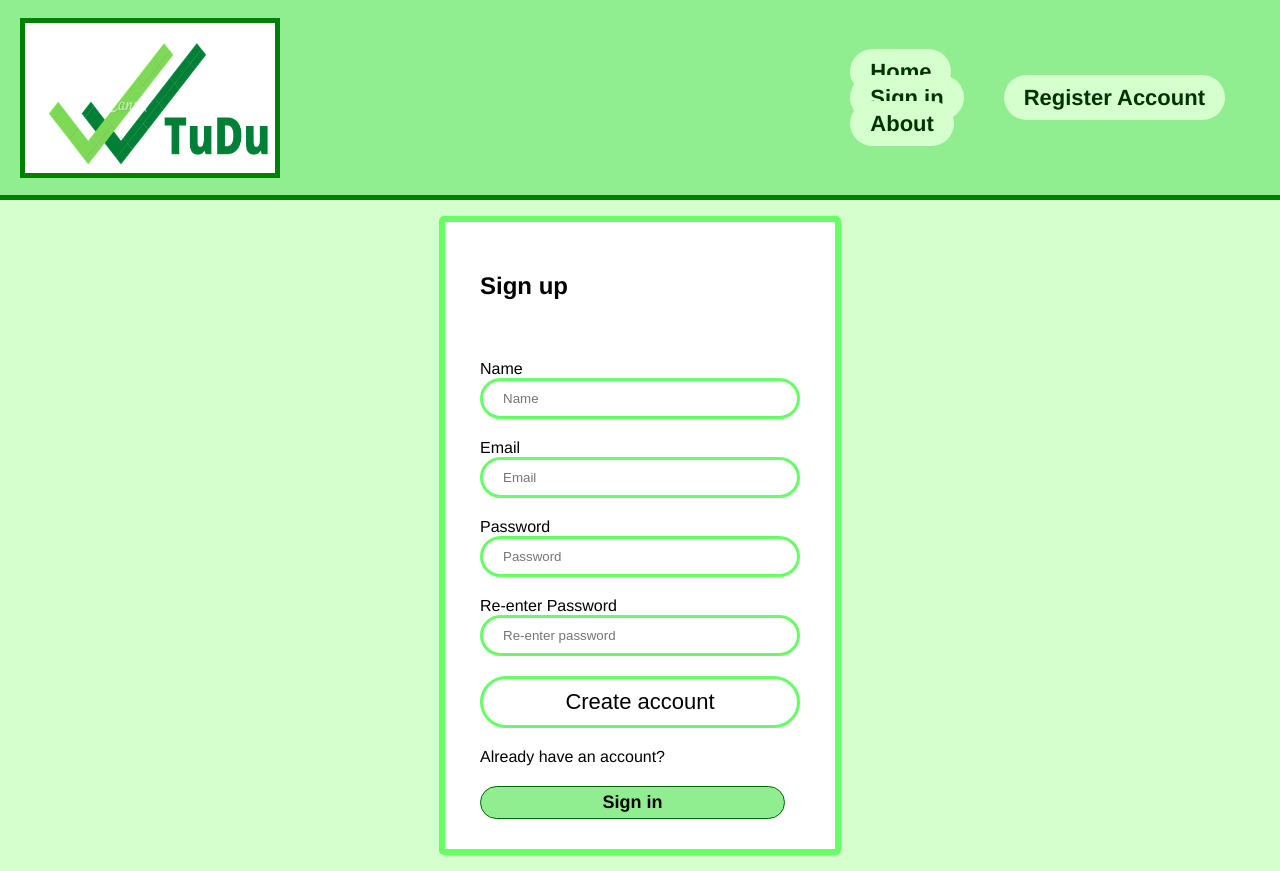
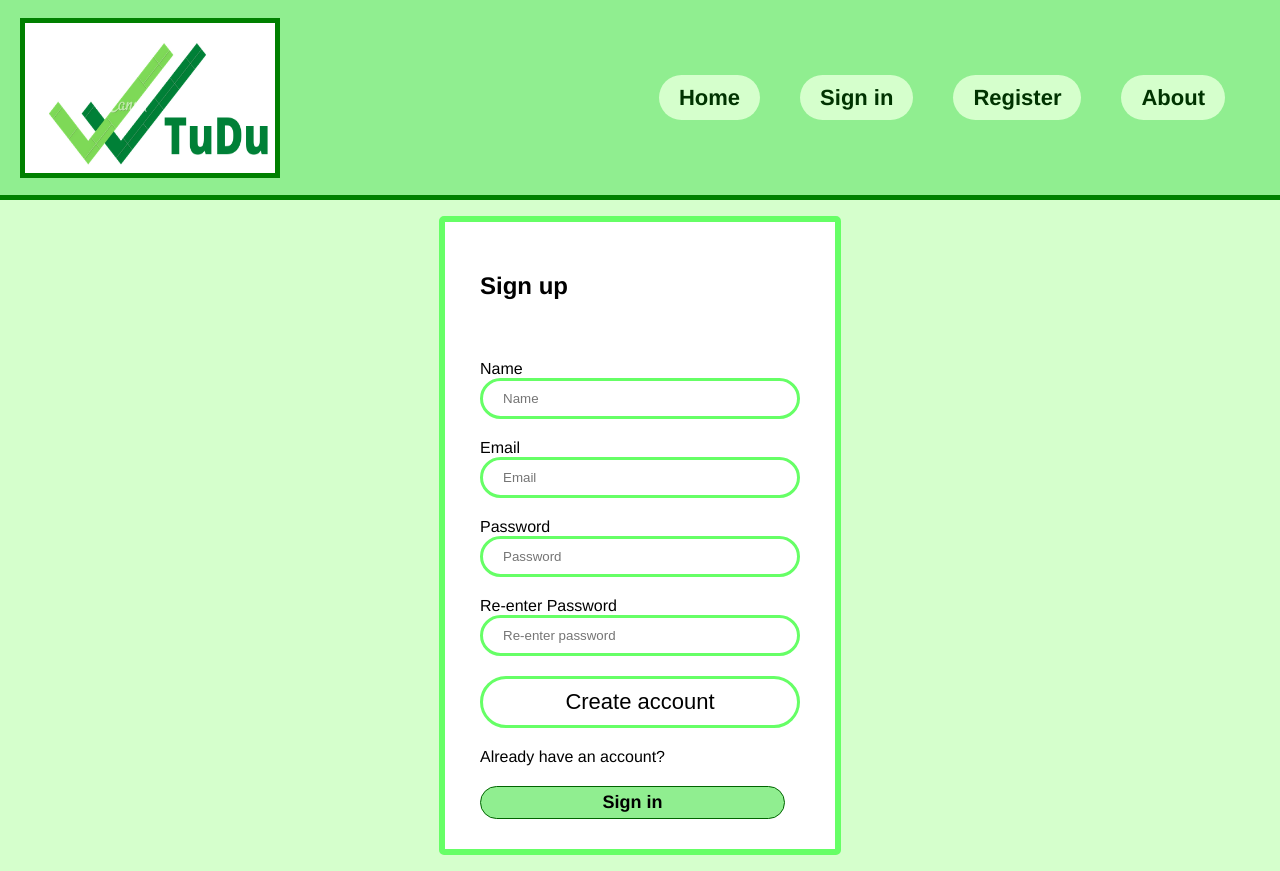
Before and after one commit to lhoogenraad/tudu-application, a React (Create React App) app in the folder frontend/: page /register in a window 1280 px wide. Built offline with nearby package versions, Linux system fonts and the light colour scheme.

Commit message:
Fixed sign up button at bottom of register  form

```diff
--- a/frontend/src/App.js
+++ b/frontend/src/App.js
@@ -18,12 +18,12 @@ function App() {
           <ul className="navul">
             <Link to="/">Home</Link>
             {userInfo ? <Link to="/profile">{userInfo.name}</Link> :
-            <div>
             <Link to="/signin">Sign in</Link>
-            <Link to="/register">Register Account</Link>
-            </div>
             }
-            <Link to="/about.js">About</Link>
+            {userInfo ? <span></span>:
+            <Link to="/register">Register</Link>}
+
+            <Link to="/about">About</Link>
           </ul>
         </header>
         <main className="main">
--- a/frontend/src/index.css
+++ b/frontend/src/index.css
@@ -101,6 +101,8 @@ button:active{
   }
 
   /* Represents the nav buttons */
+
+
   .navul a{
     background-color: #D5FFCC;
     padding: 1rem 2rem;
--- a/frontend/src/screens/registerscreen.js
+++ b/frontend/src/screens/registerscreen.js
@@ -92,7 +92,7 @@ function RegisterScreen(props) {
                         Already have an account?
                     </li>
                     <li>
-                        <Link to="/register" className="button secondary text-center">Sign in</Link>
+                        <Link to="/signup" className="button secondary text-center">Sign in</Link>
                     </li>
                 </ul>
             </form>
```
